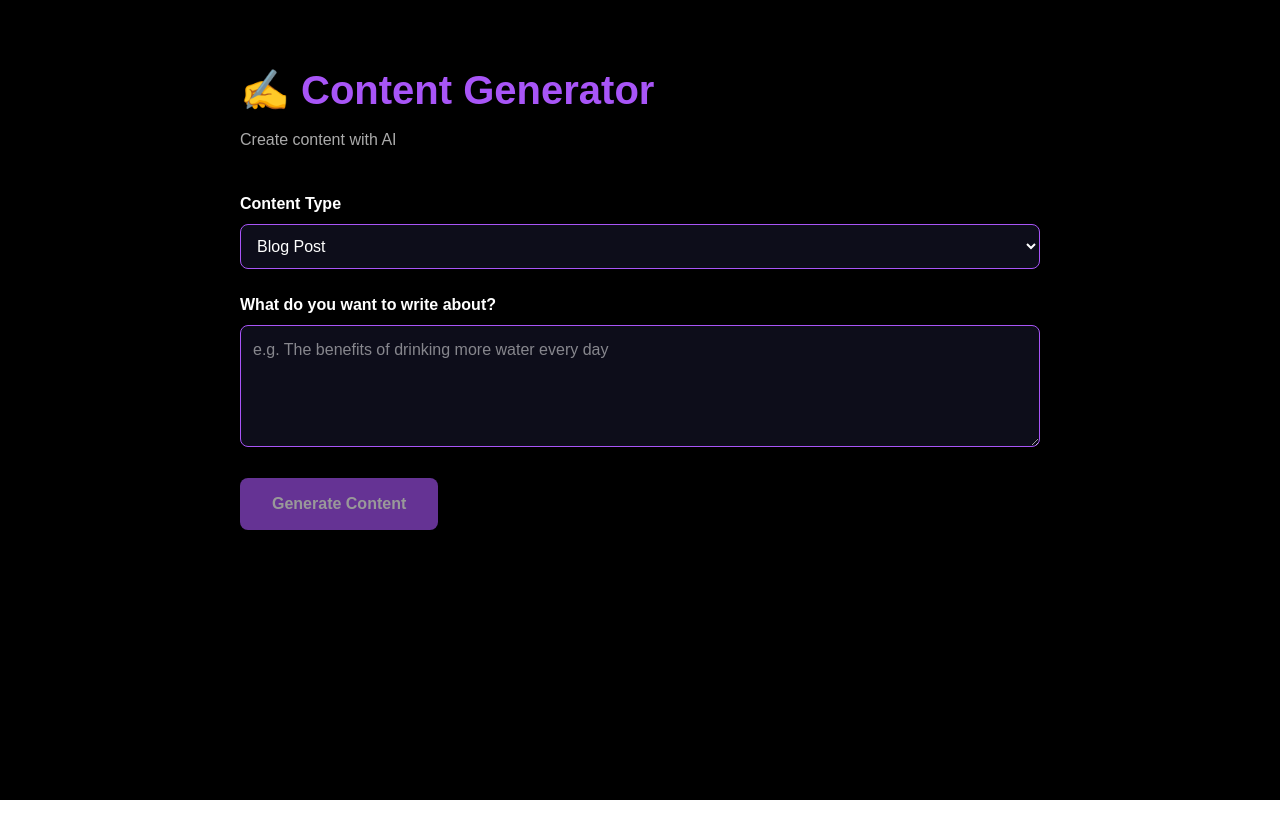
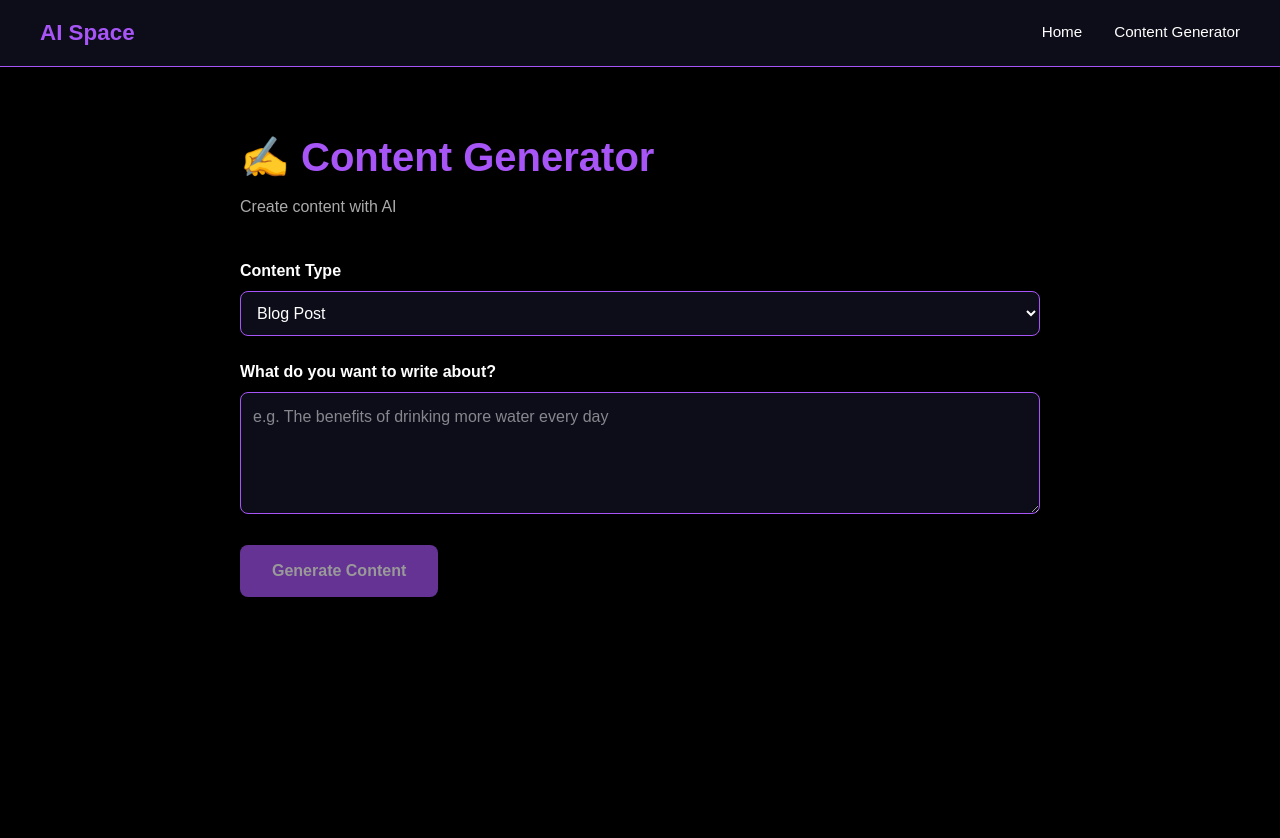
Before and after one commit to anthony8565/aispace, a Next.js app: page /content in a window 1280 px wide. Shown: the top 838 px of the page. Before the commit the page ends 800 px from the top, so only its background shows below. Built offline with nearby package versions, Linux system fonts and the light colour scheme.

Commit message:
Add navigation bar to layout

```diff
--- a/app/layout.tsx
+++ b/app/layout.tsx
@@ -1,6 +1,7 @@
 import type { Metadata } from "next";
 import { Geist, Geist_Mono } from "next/font/google";
 import "./globals.css";
+import Link from "next/link";
 
 const geistSans = Geist({
   variable: "--font-geist-sans",
@@ -13,8 +14,8 @@ const geistMono = Geist_Mono({
 });
 
 export const metadata: Metadata = {
-  title: "Create Next App",
-  description: "Generated by create next app",
+  title: "AI Space",
+  description: "Your content production machine",
 };
 
 export default function RootLayout({
@@ -27,7 +28,40 @@ export default function RootLayout({
       lang="en"
       className={`${geistSans.variable} ${geistMono.variable} h-full antialiased`}
     >
-      <body className="min-h-full flex flex-col">{children}</body>
+      <body className="min-h-full flex flex-col" style={{ backgroundColor: '#000000', margin: 0 }}>
+
+        {/* Navigation Bar */}
+        <nav style={{
+          backgroundColor: '#0d0d1a',
+          borderBottom: '1px solid #a855f7',
+          padding: '16px 40px',
+          display: 'flex',
+          alignItems: 'center',
+          justifyContent: 'space-between',
+        }}>
+          {/* Logo */}
+          <Link href="/" style={{
+            fontSize: '1.4rem',
+            fontWeight: 'bold',
+            color: '#a855f7',
+            textDecoration: 'none',
+          }}>
+            AI Space
+          </Link>
+
+          {/* Nav Links */}
+          <div style={{ display: 'flex', gap: '32px' }}>
+            <Link href="/" style={{ color: '#ffffff', textDecoration: 'none', fontSize: '0.95rem' }}>
+              Home
+            </Link>
+            <Link href="/content" style={{ color: '#ffffff', textDecoration: 'none', fontSize: '0.95rem' }}>
+              Content Generator
+            </Link>
+          </div>
+        </nav>
+
+        {children}
+      </body>
     </html>
   );
 }
```
